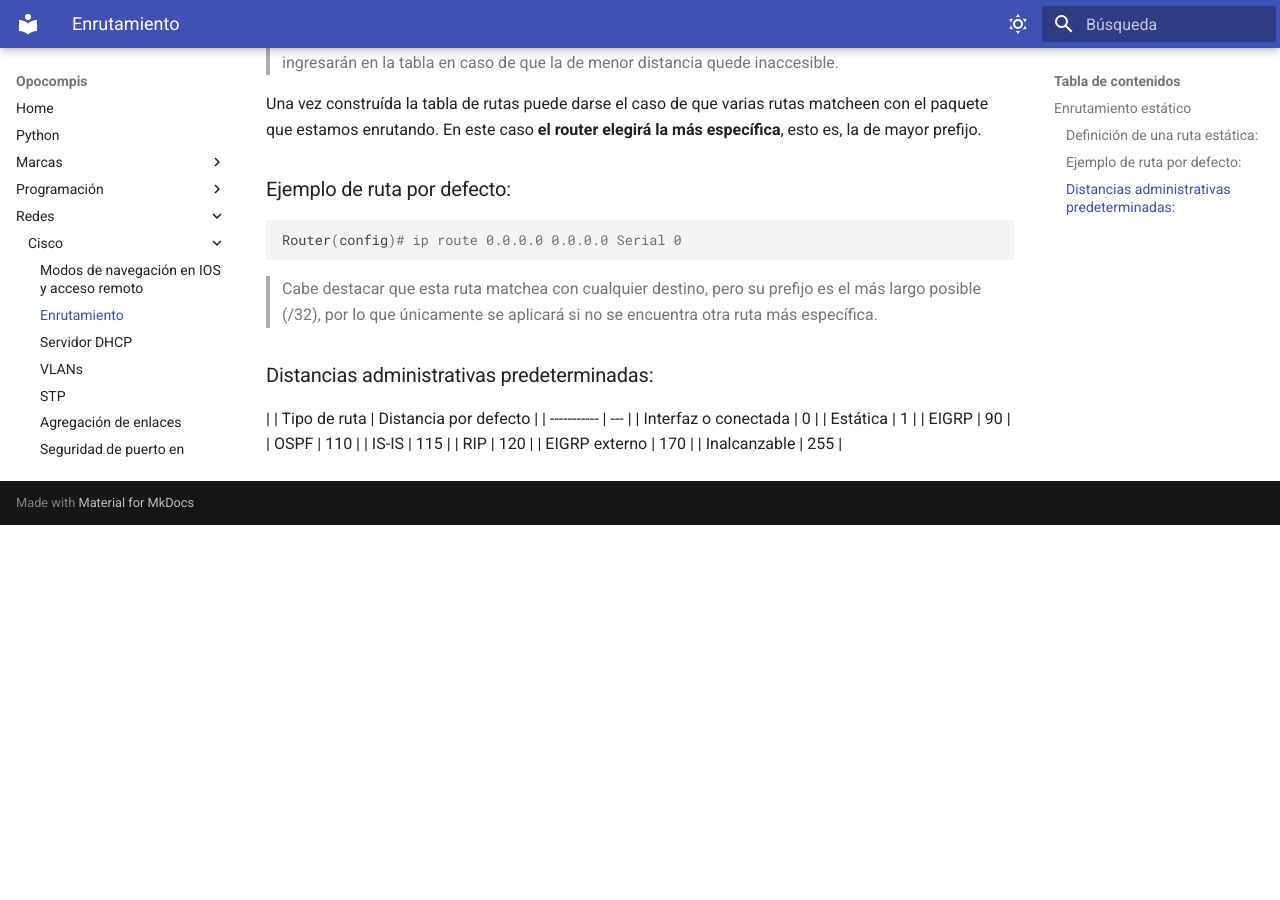
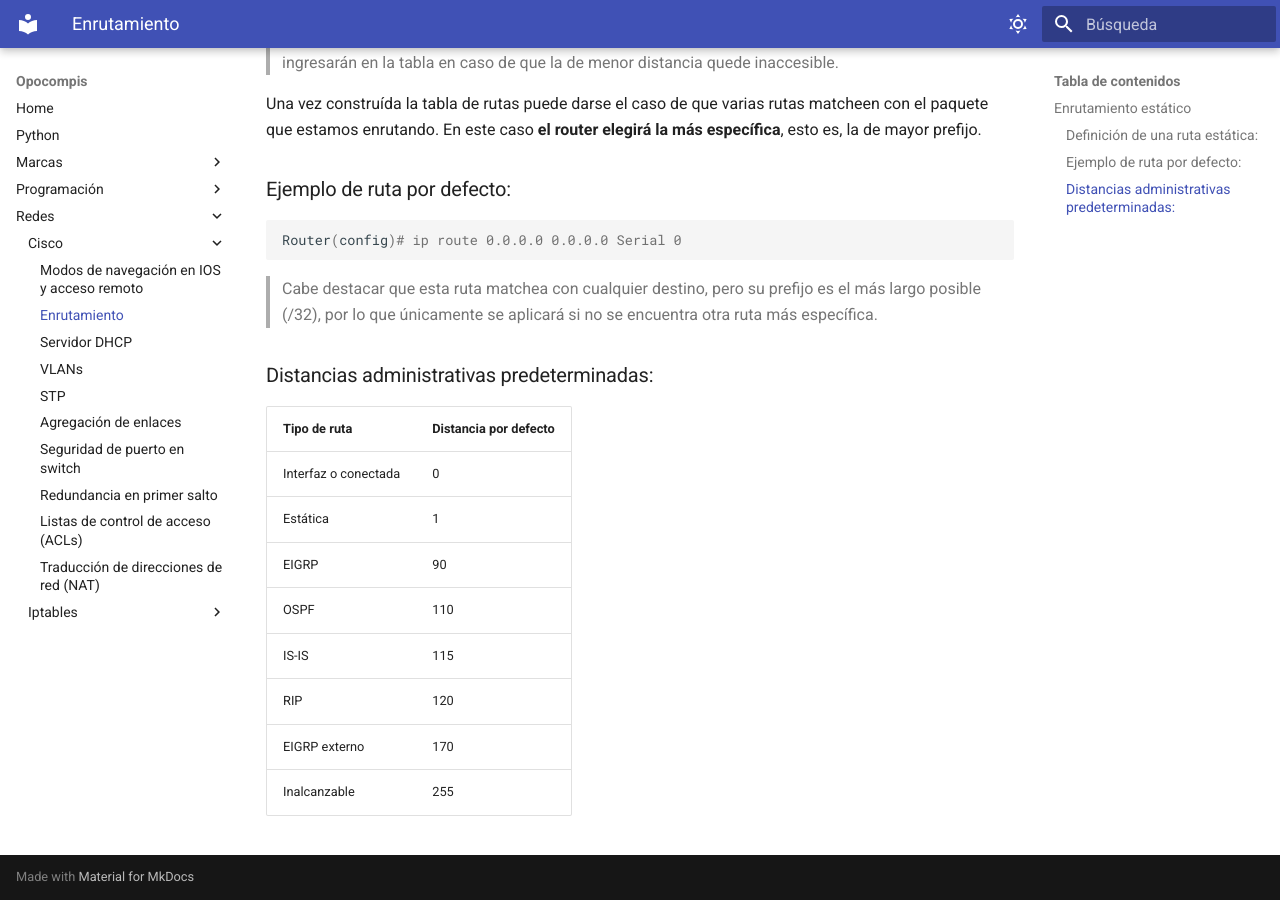
Before and after one commit to Holowachu/opos, an MkDocs documentation site: the page built from docs/Redes/Cisco/10-Routing.md, in a window 1280 px wide and 900 px high, scrolled down 755 px. Built offline with MkDocs 1.6.1 and Material for MkDocs 9.7.7, drawn with Linux system fonts in a browser that asks for light colours; before the commit the page ends 1280 px from its top, so only the background shows below that.

Commit message:
Enrutado estático

```diff
--- a/docs/Redes/Cisco/10-Routing.md
+++ b/docs/Redes/Cisco/10-Routing.md
@@ -31,7 +31,7 @@
 > Cabe destacar que esta ruta matchea con cualquier destino, pero su prefijo es el más largo posible (/32), por lo que únicamente se aplicará si no se encuentra otra ruta más específica.
 
 ### Distancias administrativas predeterminadas:
-| | Tipo de ruta | Distancia por defecto |
+| Tipo de ruta | Distancia por defecto |
 | ----------- | --- |
 | Interfaz o conectada | 0 |
 | Estática | 1 |
```
